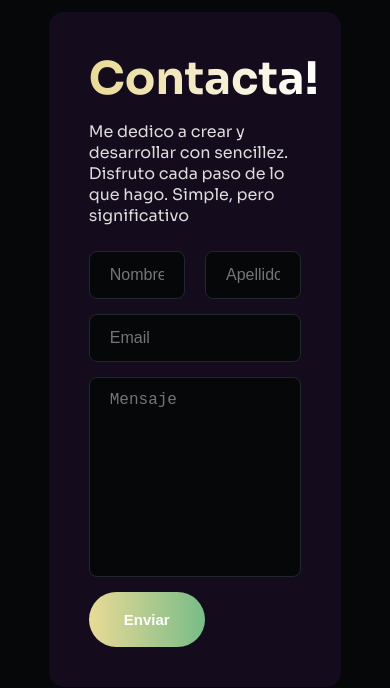
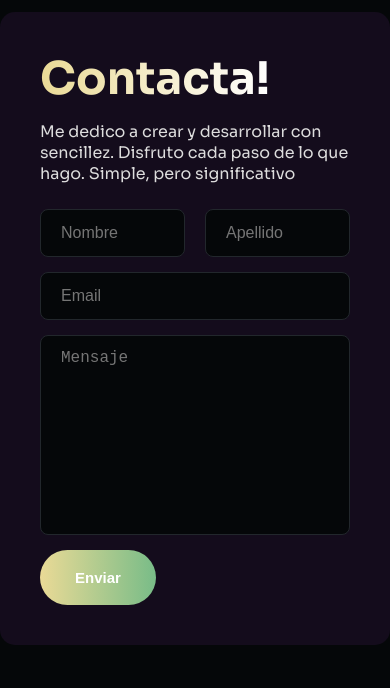
Before and after one commit to ffanecaa/portfolio, a React (Vite) app: page / in a window 390 px wide. Shown: the part 4573-5261 px from the top of the page. Built offline with nearby package versions, Linux system fonts and the light colour scheme.

Commit message:
contact centrandolo  movil

```diff
--- a/src/styles/index.css
+++ b/src/styles/index.css
@@ -1372,7 +1372,10 @@ header img {
     margin-right: 0;
   }
   .w-half {
-    width: 100%;
+
+      width: 100%;
+
+
   }
 }
 /* -------------  END: Contact Section  --------------*/
@@ -1694,5 +1697,13 @@ margin-top: 20px;
 .section-header
   .section-title{
     font-size: 2.6rem;
-  }
-}
+    padding-left: 4px;
+  }
+  .contact-form-box{
+    width: 100vw;
+    display: flex;
+    flex-direction: column;
+    justify-content: start;
+    align-items: start;
+  }
+}
```
